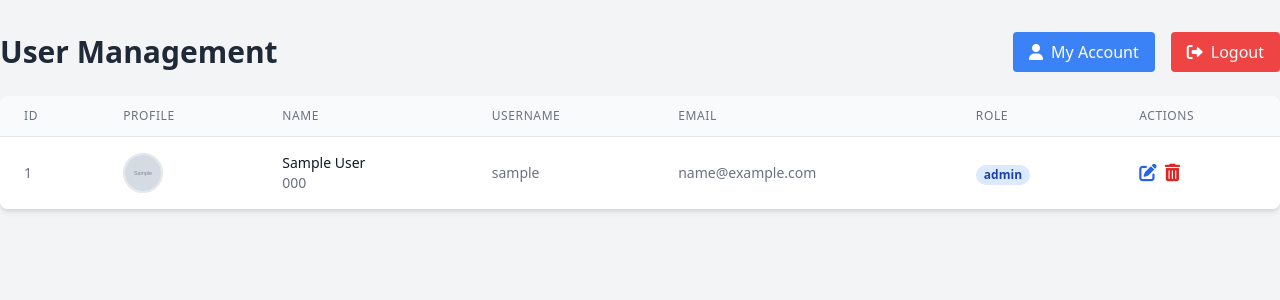
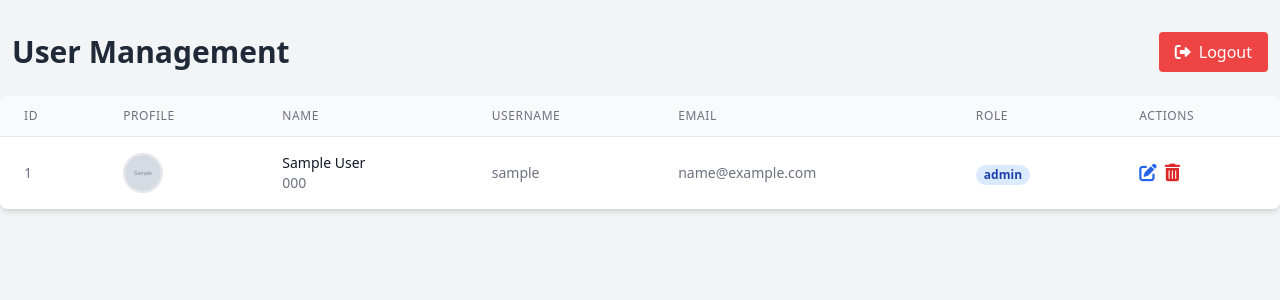
Before and after one commit to VMahaTejaReddy/Registration-System-PHP, a PHP site: page /admindashboard.php in a window 1280 px wide. Shown: the top 300 px of the page. Run offline with PHP 8.4, Linux system fonts and the light colour scheme; tables that the repository leaves empty or names only in its code hold one stand-in row (values such as "Sample post"); grey boxes marked "Sample" are stand-in pictures; some libraries are stand-ins or nearby versions.

Commit message:
initial commit

```diff
--- a/admindashboard.php
+++ b/admindashboard.php
@@ -13,11 +13,11 @@ if (isset($_GET['delete'])) {
     $userId = $_GET['delete'];
 
     // Prevent self-deletion
-    if ($userId == $_SESSION['user']['id']) {
-        $_SESSION['error'] = "You cannot delete your own account";
-        header("Location: admindashboard.php");
-        exit;
-    }
+    // if ($userId == $_SESSION['user']['id']) {
+    //     $_SESSION['error'] = "You cannot delete your own account";
+    //     header("Location: admindashboard.php");
+    //     exit;
+    // }
 
     $db = new Database();
     $conn = $db->connect();
@@ -70,12 +70,10 @@ $users = $stmt->fetchAll(PDO::FETCH_ASSOC);
 <body class="bg-gray-100">
     <div class="container mx-auto py-8">
         <div class="flex justify-between items-center mb-6">
-            <h1 class="text-3xl font-bold text-gray-800">User Management</h1>
+            <h1 class="text-3xl font-bold text-gray-800 ml-3">User Management</h1>
             <div class="flex gap-4">
-                <a href="dashboard.php" class="bg-blue-500 hover:bg-blue-600 text-white py-2 px-4 rounded action-btn">
-                    <i class="fas fa-user mr-2"></i>My Account
-                </a>
-                <a href="logout.php" class="bg-red-500 hover:bg-red-600 text-white py-2 px-4 rounded action-btn">
+
+                <a href="logout.php" class="bg-red-500 hover:bg-red-600 text-white py-2 px-4 rounded action-btn mr-3">
                     <i class="fas fa-sign-out-alt mr-2"></i>Logout
                 </a>
             </div>
```
Also changed, not shown: adminedit.php (+0 -9 lines), uploads/687874c699b3c.jpg (renamed from uploads/6877e26365be9.jpg).
